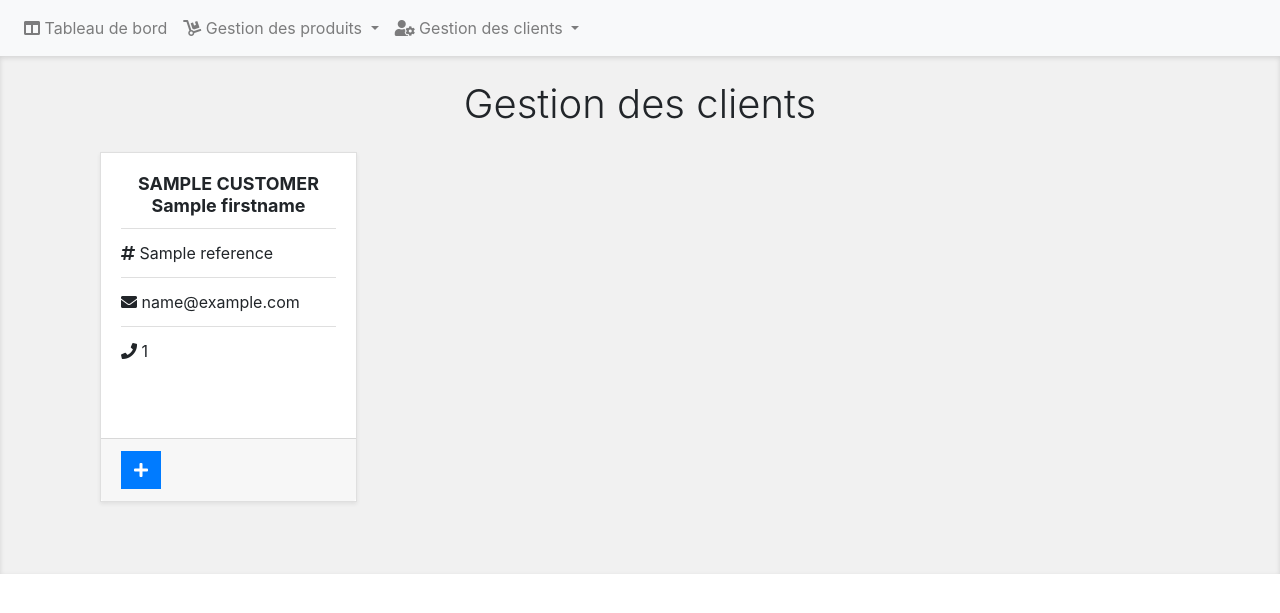
After one commit to thlaure/RM-Concept, a Symfony app: template templates/customer/customer.html.twig in a window 1280 px wide. The commit adds this page. Shown: the top 613 px of the page. Run offline with Twig, Linux system fonts and the light colour scheme; the template is opened without the code that fills it: most values are stand-ins (such as "Sample title", 1, 10 or a date in 2020); some libraries are stand-ins or nearby versions.

```diff
--- a/src/Controller/CommandController.php
+++ b/src/Controller/CommandController.php
@@ -109,7 +109,7 @@ class CommandController extends AbstractController
      */
     private function generateReference(\DateTime $date, Customer $customer): ?string
     {
-        return 'C' . $date->format('ym') . $customer->getReference() . rand(10, 99);
+        return 'C' . $date->format('ymd') . $customer->getReference() . rand(10, 99);
     }
 
     /**
--- a/src/Controller/ShopController.php
+++ b/src/Controller/ShopController.php
@@ -105,7 +105,7 @@ class ShopController extends AbstractController
     public function productPage(Request $request, Security $security, EntityManipulation $entityManipulation, string $reference): ?Response
     {
         $customer = $security->getUser();
-        $product = $this->findOneByReference($reference);
+        $product = $this->findOneProductByReference($reference);
         $shoppingCartProduct = new ShoppingCartProduct();
         $form = $this->createForm(ShoppingCartProductType::class, $shoppingCartProduct);
         $form->handleRequest($request);
@@ -142,7 +142,7 @@ class ShopController extends AbstractController
      *
      * @return Product|null|object
      */
-    private function findOneByReference(string $reference): ?Product
+    private function findOneProductByReference(string $reference): ?Product
     {
         $repository = $this->getDoctrine()->getManager()->getRepository(Product::class);
         $result = $repository->findOneBy(array(
--- /dev/null
+++ b/templates/customer/customer.html.twig
@@ -0,0 +1,61 @@
+{% extends 'navbar_admin.html.twig' %}
+
+{% block body %}
+    {{ parent() }}
+    <div class="store pb-5 mb-5 pt-4">
+        <div class="container">
+            <section>
+                <h1 class="display-4 text-center mb-4">Gestion des clients</h1>
+                <article>
+                    <div class="card-group">
+                        {% for customer in customers %}
+                            <div class="col-md-3">
+                                <div class="card shadow-sm rounded-0 mb-4">
+                                    <div class="card-body">
+                                        <h5 class="card-title text-center font-weight-bold">{{ customer.name|upper }} {{ customer.firstname }}</h5>
+                                        <ul class="list-group list-group-flush">
+                                            <li class="list-group-item px-0"><i class="fas fa-hashtag"></i> {{ customer.reference }}</li>
+                                            <li class="list-group-item px-0"><i class="fas fa-envelope"></i> {{ customer.email }}</li>
+                                            <li class="list-group-item px-0"><i class="fas fa-phone"></i> {{ customer.phoneNumber }}</li>
+                                        </ul>
+                                    </div>
+                                    <div class="card-footer">
+                                        <button type="button" class="btn btn-primary rounded-0" data-toggle="modal" data-target="#modalCustomer{{ customer.reference }}"><i class="fas fa-plus"></i></button>
+                                    </div>
+                                </div>
+                            </div>
+                            <div class="modal fade" id="modalCustomer{{ customer.reference }}" tabindex="-1" role="dialog" aria-labelledby="modalCustomer{{ customer.reference }}" aria-hidden="true">
+                                <div class="modal-dialog" role="document">
+                                    <div class="modal-content rounded-0">
+                                        <div class="modal-header">
+                                            <h5 class="modal-title font-weight-bold" id="modalLabel"><i class="fas fa-address-card"></i> {{ customer.name|upper }} {{ customer.firstname }} - {{ customer.reference }}</h5>
+                                            <button type="button" class="close" data-dismiss="modal" aria-label="Close">
+                                                <span aria-hidden="true">&times;</span>
+                                            </button>
+                                        </div>
+                                        <div class="modal-body">
+                                            <ul class="list-group list-group-flush">
+                                                <li class="list-group-item"><i class="fas fa-envelope"></i> {{ customer.email }}</li>
+                                                <li class="list-group-item"><i class="fas fa-phone"></i> {{ customer.phoneNumber }}</li>
+                                                {% if customer.addressComplement != null %}
+                                                    <li class="list-group-item"><i class="fas fa-home"></i> {{ customer.address }} - {{ customer.addressComplement }}</li>
+                                                {% else %}
+                                                    <li class="list-group-item"><i class="fas fa-home"></i> {{ customer.address }}</li>
+                                                {% endif %}
+                                                <li class="list-group-item"><i class="fas fa-building"></i> {{ customer.city }} ({{ customer.postalCode }})</li>
+                                            </ul>
+                                        </div>
+                                        <div class="modal-footer">
+                                            <a href="{{ path('customer_commands', {'reference': customer.reference}) }}" class="btn btn-primary rounded-0">Commande(s)</a>
+                                            <button type="button" class="btn btn-secondary rounded-0" data-dismiss="modal">Fermer</button>
+                                        </div>
+                                    </div>
+                                </div>
+                            </div>
+                        {% endfor %}
+                    </div>
+                </article>
+            </section>
+        </div>
+    </div>
+{% endblock %}
--- a/templates/navbar_admin.html.twig
+++ b/templates/navbar_admin.html.twig
@@ -19,7 +19,7 @@
                         </div>
                     </li>
                     <li class="nav-item dropdown">
-                        <a class="nav-link dropdown-toggle" href="#" id="navbarDropdown" role="button" data-toggle="dropdown" aria-haspopup="true" aria-expanded="false">
+                        <a class="nav-link dropdown-toggle" href="{{ path('admin_customer') }}" id="navbarDropdown" role="button" data-toggle="dropdown" aria-haspopup="true" aria-expanded="false">
                             <i class="fas fa-user-cog"></i> Gestion des clients
                         </a>
                         <div class="dropdown-menu rounded-0" aria-labelledby="navbarDropdown">
--- a/templates/registration/register.html.twig
+++ b/templates/registration/register.html.twig
@@ -44,6 +44,7 @@
                     <div class="form-group">
                         {{ form_label(form.email, 'Adresse mail *') }}
                         {{ form_widget(form.email, {'attr': {'class': 'form-control rounded-0'}}) }}
+                        <small id="emailHelp" class="form-text text-muted">Nous ne partagerons pas votre adresse e-mail avec des tiers.</small>
                     </div>
                     <div class="form-group">
                         {{ form_label(form.plainPassword.first, 'Mot de passe *') }}
--- a/templates/shop/product_page.html.twig
+++ b/templates/shop/product_page.html.twig
@@ -15,7 +15,7 @@
                         <img class="w-100" src="{{ asset('images/balls/' ~ product.image) }}">
                     </article>
                     <article class="col-md-8">
-                        <h4 class="font-weight-bold">{{ product.name }}</h4>
+                        <h4 class="font-weight-bold">{{ product.name }} - les 3 balles</h4>
                         <p class="lead font-weight-bold">{{ product.priceIndividuals|number_format(2, ',', '.') }} €</p>
                         {{ form_start(form) }}
                         <div class="form-group">
@@ -29,6 +29,9 @@
                         </div>
                         <button type="submit" class="btn btn-info rounded-0"><i class="fas fa-cart-arrow-down"></i> Ajouter au panier</button>
                         {{ form_end(form) }}
+                        <div class="row p-3">
+                            <p class="lead font-weight-bold">Vendu par pack de 3 balles.</p>
+                        </div>
                     </article>
                 </div>
                 <div class="row p-3">
```
Also changed, not shown: src/Controller/CustomerController.php (added, +152 -0 lines), templates/customer/customer_command_products.html.twig (added, +50 -0 lines), templates/customer/customer_commands.html.twig (added, +37 -0 lines).
